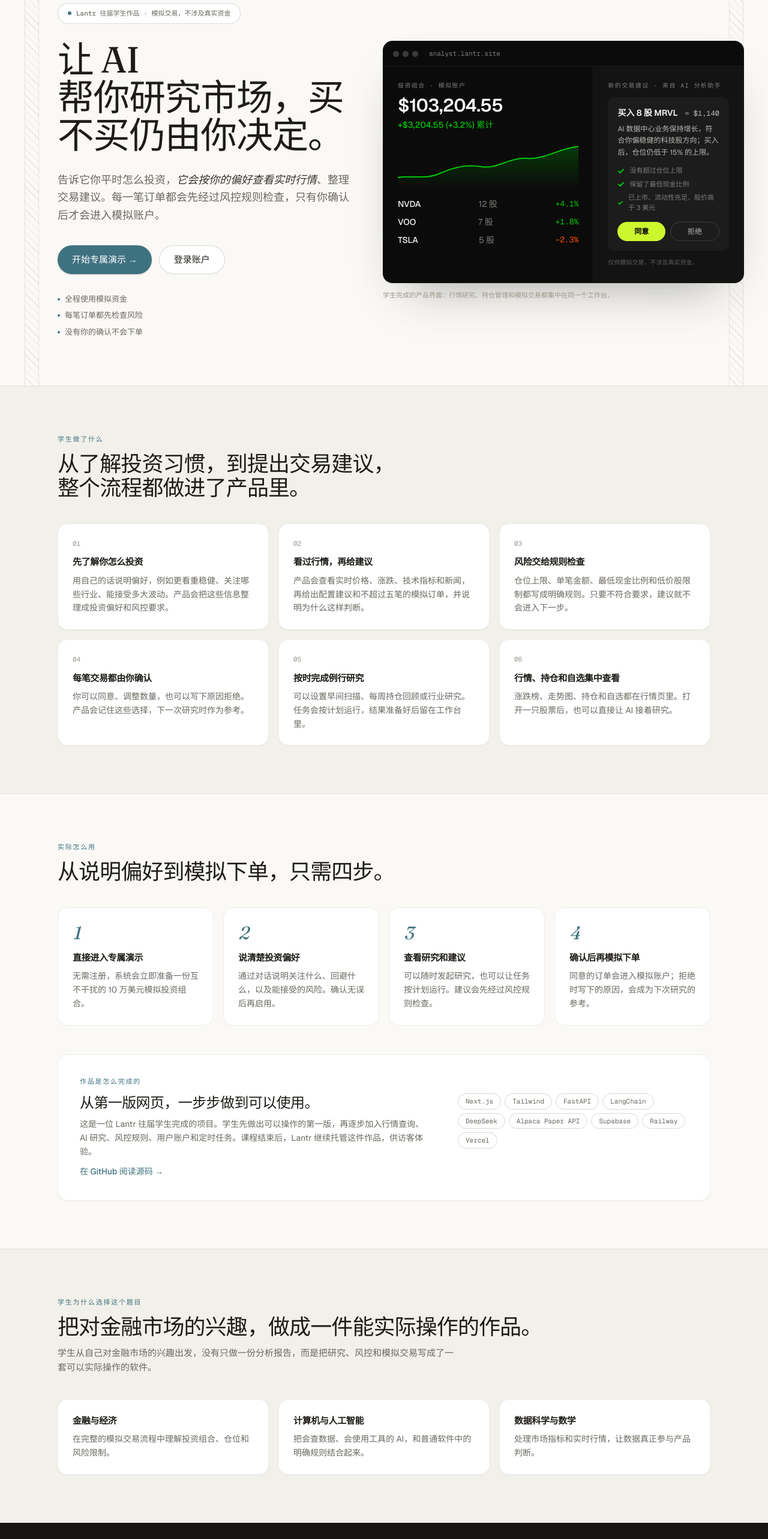
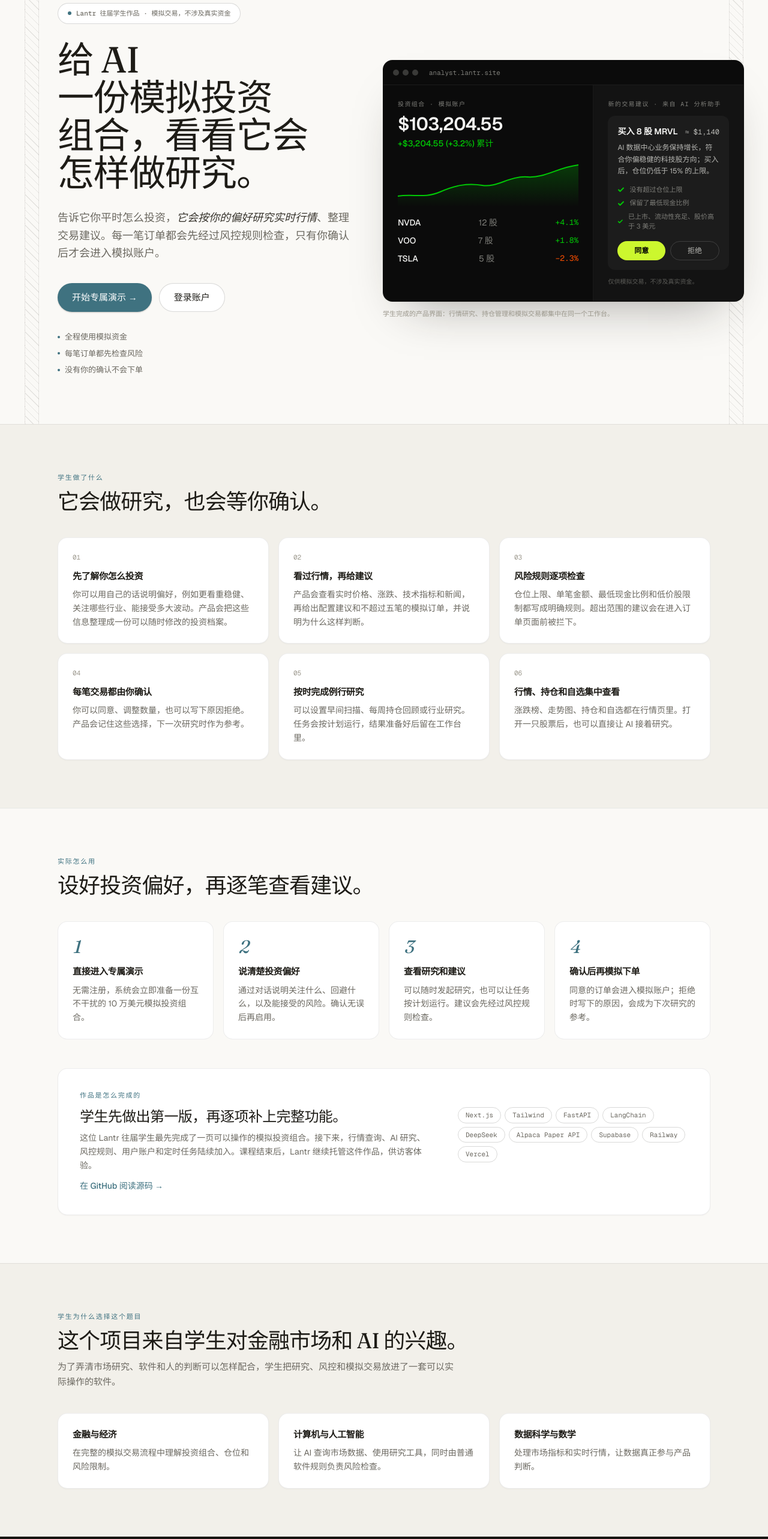
Before and after one commit to Lantr-Consulting/ai-stock-analyst, a Next.js app: page / in a window 1280 px wide. Shown: the part 140-2706 px from the top of the page at 60% size. Built offline with nearby package versions, Linux system fonts and the light colour scheme; no server answers.

Commit message:
Naturalize bilingual Analyst copy

```diff
--- a/app/page.tsx
+++ b/app/page.tsx
@@ -24,92 +24,92 @@ const COPY = {
     openApp: "Try the demo",
     openDash: "Open your dashboard",
     badge: "Past Lantr student project · Hosted demo · Paper trading",
-    h1: "A personal AI analyst that manages your portfolio.",
-    subLead: "Describe how you invest in plain English. ",
-    subEm: "It does the analyst's work",
+    h1: "Put an AI analyst to work on a $100k paper portfolio.",
+    subLead: "Describe the kind of investor you are. ",
+    subEm: "The analyst checks the live market",
     subRest:
-      " — researching the live market, proposing trades inside your safeguards, and executing only what you approve, on a $100k paper-trading account.",
+      ", prepares trade ideas within your risk limits, and waits for your approval before placing anything in the paper account.",
     ctaPrimary: "Start a private demo",
     ctaSecondary: "Sign in",
     trust: [
       "Paper trading only — no real money",
-      "A deterministic risk engine checks every order",
+      "A rules-based risk check reviews every order",
       "Nothing executes without your approval",
     ],
     frameCaption:
-      "The product: a dark, Robinhood-style workspace on real market data.",
+      "The student’s finished workspace, running on live market data.",
     featuresKicker: "What it does",
-    featuresTitle: "An analyst, not an autocomplete.",
+    featuresTitle: "What your analyst handles",
     features: [
       {
-        t: "A strategy in your own words",
-        b: "Tell it “cautious tech investor, prefers dividends, no meme stocks.” The agent turns that into a working investor profile it actually follows — and updates it when you change your mind in chat.",
+        t: "Start with your investing style",
+        b: "You might say, “cautious tech investor, prefers dividends, avoids meme stocks.” The analyst turns that into a profile with clear preferences and updates it whenever your views change.",
       },
       {
         t: "Research on live markets",
-        b: "It screens real movers, reads indicators — SMA, RSI, volatility, drawdown — and news, then returns a target allocation and up to five sized orders with reasoning you can interrogate.",
+        b: "It screens market movers, reads news and indicators such as SMA, RSI, volatility, and drawdown, then prepares a target allocation and up to five proposed orders with an explanation for each one.",
       },
       {
-        t: "Code decides, the model narrates",
-        b: "Position caps, order limits, cash floors, penny-stock filters — enforced by a deterministic risk engine, not by the LLM. A proposal that breaks your limits never reaches you.",
+        t: "Risk limits checked in code",
+        b: "Position caps, order limits, cash floors, and penny-stock filters are regular software rules. Any proposal that falls outside your limits is stopped before it reaches the order screen.",
       },
       {
-        t: "You hold the trigger",
-        b: "Every order arrives as a ticket: approve it, resize it, or reject it with a reason. Your verdicts become lessons the analyst reads before its next research cycle.",
+        t: "You decide on every order",
+        b: "Each idea arrives as an order ticket. You can approve it, change the size, or reject it and explain why. The analyst uses that feedback during the next round of research.",
       },
       {
-        t: "Missions that run without you",
-        b: "Standing automations on a schedule — a morning scan, a weekly portfolio review, a sector deep-dive. Reports land in your workspace, ready when you are.",
+        t: "Research that runs on schedule",
+        b: "Set a morning scan, a weekly portfolio review, or a sector deep dive. The report will be waiting in your workspace when the scheduled run finishes.",
       },
       {
-        t: "A market you can wander",
-        b: "A live Discover tab: top movers with sparklines, your holdings and watchlist, and a full ticker page for any US stock — one tap sends it to your analyst.",
+        t: "A market you can explore",
+        b: "The Discover tab brings together top movers, charts, holdings, and your watchlist. Open any US ticker to see the detail or send it to the analyst for a closer look.",
       },
     ],
     howKicker: "How it works",
-    howTitle: "Four steps, one loop.",
+    howTitle: "Set your preferences, then review each idea.",
     how: [
       {
         t: "Open your private demo",
-        b: "A seeded $100k paper portfolio opens instantly—no signup or shared credentials.",
+        b: "A private $100k paper portfolio opens instantly, with sample holdings ready to explore.",
       },
       {
-        t: "Interview your analyst",
-        b: "Describe yourself in chat. It drafts your investor profile and safeguards; nothing activates until you approve.",
+        t: "Describe how you invest",
+        b: "Share your goals and limits in chat. The analyst drafts an investor profile for you to review before it becomes active.",
       },
       {
         t: "It researches and proposes",
-        b: "On demand or on schedule, it studies the market and files safeguard-checked trade proposals.",
+        b: "Run research whenever you like or put it on a schedule. Every trade idea passes the same risk checks.",
       },
       {
-        t: "You approve, it learns",
-        b: "Approved orders go to the paper account; rejections become lessons. The loop repeats, a little smarter each time.",
+        t: "Review the order and leave feedback",
+        b: "Approved orders go to the paper account. If you reject one, your reason becomes useful context for the next report.",
       },
     ],
     hoodKicker: "How the student built it",
-    hoodTitle: "From a class idea to a live product.",
+    hoodTitle: "The product grew one feature at a time.",
     hoodBody:
-      "This project was completed by a past Lantr student. The student shipped a small first version, then added the agent, live market tools, risk checks, accounts, and automation one working milestone at a time. Lantr now hosts the finished work for visitors to explore.",
+      "A past Lantr student began with a simple portfolio screen and released an early version. Live market tools, AI research, risk checks, user accounts, and scheduled reports came next. Lantr now hosts the finished project for visitors to explore.",
     hoodLink: "Read the source on GitHub",
     whoKicker: "The student's direction",
-    whoTitle: "A finance-and-AI project, taken all the way to launch.",
+    whoTitle: "Built from one student’s interest in finance and AI.",
     whoBody:
-      "The student chose a question at the intersection of markets, software, and human control—and turned it into working software rather than a presentation.",
+      "The student wanted to understand how market research, software, and investor judgment could work together. Building the product meant making each part work in a real interface.",
     who: [
       {
         t: "Finance & Economics",
-        b: "Portfolio construction, risk limits, and market microstructure — implemented in code, not just described in an essay.",
+        b: "Portfolio construction, risk limits, and market microstructure become working parts of the product.",
       },
       {
         t: "Computer Science & AI",
-        b: "A tool-using LLM agent with memory, feedback loops, and a deterministic guardrail layer — the architecture serious AI products use.",
+        b: "The AI uses market tools, remembers feedback, and works inside a separate rules-based risk layer.",
       },
       {
         t: "Data Science & Math",
-        b: "Indicators, screeners, evaluation loops, and a live data pipeline from market APIs to decisions.",
+        b: "Indicators, screeners, evaluation, and a live data pipeline carry market information into each report.",
       },
     ],
-    ctaTitle: "Try it with simulated money. Keep the lessons.",
+    ctaTitle: "Try the full workflow with $100k in paper funds.",
     ctaBody: "No signup. Your changes stay private and clear automatically after 24 hours.",
     footerDisclaimer:
       "A past Lantr student project, hosted by Lantr for demonstration. Simulated paper trading only. No real money. Not financial advice.",
@@ -122,9 +122,9 @@ const COPY = {
     openApp: "互动体验",
     openDash: "打开投资工作台",
     badge: "Lantr 往届学生作品 · 模拟交易，不涉及真实资金",
-    h1: "让 AI 帮你研究市场，买不买仍由你决定。",
+    h1: "给 AI 一份模拟投资组合，看看它会怎样做研究。",
     subLead: "告诉它你平时怎么投资，",
-    subEm: "它会按你的偏好查看实时行情",
+    subEm: "它会按你的偏好研究实时行情",
     subRest:
       "、整理交易建议。每一笔订单都会先经过风控规则检查，只有你确认后才会进入模拟账户。",
     ctaPrimary: "开始专属演示",
@@ -136,19 +136,19 @@ const COPY = {
     ],
     frameCaption: "学生完成的产品界面：行情研究、持仓管理和模拟交易都集中在同一个工作台。",
     featuresKicker: "学生做了什么",
-    featuresTitle: "从了解投资习惯，到提出交易建议，整个流程都做进了产品里。",
+    featuresTitle: "它会做研究，也会等你确认。",
     features: [
       {
         t: "先了解你怎么投资",
-        b: "用自己的话说明偏好，例如更看重稳健、关注哪些行业、能接受多大波动。产品会把这些信息整理成投资偏好和风控要求。",
+        b: "你可以用自己的话说明偏好，例如更看重稳健、关注哪些行业、能接受多大波动。产品会把这些信息整理成一份可以随时修改的投资档案。",
       },
       {
         t: "看过行情，再给建议",
         b: "产品会查看实时价格、涨跌、技术指标和新闻，再给出配置建议和不超过五笔的模拟订单，并说明为什么这样判断。",
       },
       {
-        t: "风险交给规则检查",
-        b: "仓位上限、单笔金额、最低现金比例和低价股限制都写成明确规则。只要不符合要求，建议就不会进入下一步。",
+        t: "风险规则逐项检查",
+        b: "仓位上限、单笔金额、最低现金比例和低价股限制都写成明确规则。超出范围的建议会在进入订单页面前被拦下。",
       },
       {
         t: "每笔交易都由你确认",
@@ -164,7 +164,7 @@ const COPY = {
       },
     ],
     howKicker: "实际怎么用",
-    howTitle: "从说明偏好到模拟下单，只需四步。",
+    howTitle: "设好投资偏好，再逐笔查看建议。",
     how: [
       {
         t: "直接进入专属演示",
@@ -184,14 +184,14 @@ const COPY = {
       },
     ],
     hoodKicker: "作品是怎么完成的",
-    hoodTitle: "从第一版网页，一步步做到可以使用。",
+    hoodTitle: "学生先做出第一版，再逐项补上完整功能。",
     hoodBody:
-      "这是一位 Lantr 往届学生完成的项目。学生先做出可以操作的第一版，再逐步加入行情查询、AI 研究、风控规则、用户账户和定时任务。课程结束后，Lantr 继续托管这件作品，供访客体验。",
+      "这位 Lantr 往届学生最先完成了一页可以操作的模拟投资组合。接下来，行情查询、AI 研究、风控规则、用户账户和定时任务陆续加入。课程结束后，Lantr 继续托管这件作品，供访客体验。",
     hoodLink: "在 GitHub 阅读源码",
     whoKicker: "学生为什么选择这个题目",
-    whoTitle: "把对金融市场的兴趣，做成一件能实际操作的作品。",
+    whoTitle: "这个项目来自学生对金融市场和 AI 的兴趣。",
     whoBody:
-      "学生从自己对金融市场的兴趣出发，没有只做一份分析报告，而是把研究、风控和模拟交易写成了一套可以实际操作的软件。",
+      "为了弄清市场研究、软件和人的判断可以怎样配合，学生把研究、风控和模拟交易放进了一套可以实际操作的软件。",
     who: [
       {
         t: "金融与经济",
@@ -199,7 +199,7 @@ const COPY = {
       },
       {
         t: "计算机与人工智能",
-        b: "把会查数据、会使用工具的 AI，和普通软件中的明确规则结合起来。",
+        b: "让 AI 查询市场数据、使用研究工具，同时由普通软件规则负责风险检查。",
       },
       {
         t: "数据科学与数学",
```
